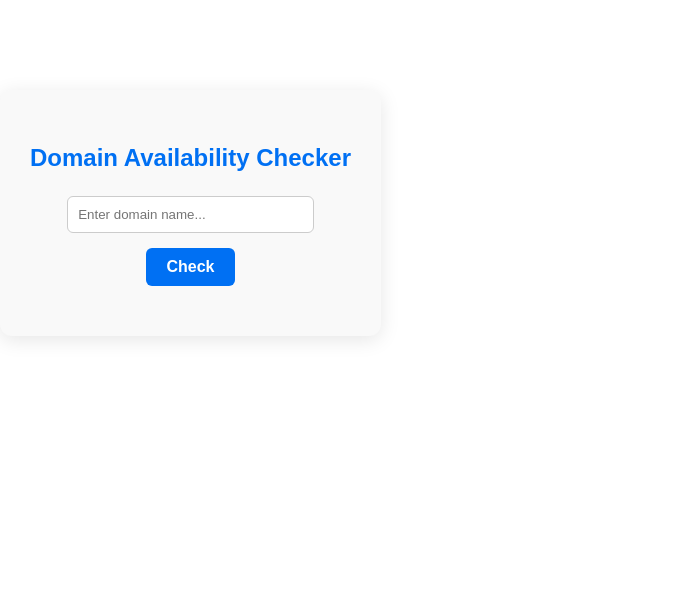
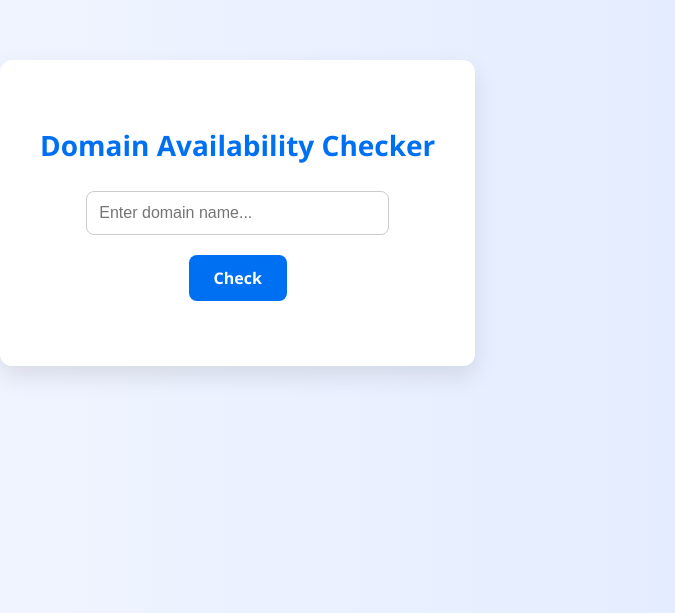
Before and after one commit to Tushar-2225/domain-checker-vite, a React (Vite) app: page / in a window 1280 px wide. Shown: the part 187-800 px from the top of the page, without its empty margins (0-675 px from the left). Built offline with nearby package versions, Linux system fonts and the light colour scheme.

Commit message:
Add professional styling with CSS

```diff
--- /dev/null
+++ b/src/components/DomainSearch.css
@@ -0,0 +1,63 @@
+/* DomainSearch.css */
+
+.container {
+  max-width: 500px;
+  margin: 80px auto;
+  padding: 40px;
+  border-radius: 12px;
+  box-shadow: 0 10px 25px rgba(0, 0, 0, 0.1);
+  background-color: #ffffff;
+  text-align: center;
+  font-family: "Segoe UI", Tahoma, Geneva, Verdana, sans-serif;
+}
+
+h2 {
+  margin-bottom: 25px;
+  color: #0070f3;
+  font-size: 28px;
+}
+
+input {
+  padding: 12px;
+  width: 70%;
+  border-radius: 8px;
+  border: 1px solid #ccc;
+  margin-bottom: 20px;
+  font-size: 16px;
+}
+
+button {
+  padding: 12px 25px;
+  border-radius: 8px;
+  border: none;
+  background-color: #0070f3;
+  color: white;
+  cursor: pointer;
+  font-weight: bold;
+  font-size: 16px;
+  transition: background-color 0.3s ease;
+}
+
+button:hover {
+  background-color: #005bb5;
+}
+
+.result {
+  margin-top: 25px;
+  font-size: 18px;
+  font-weight: bold;
+}
+
+.suggestions {
+  margin-top: 15px;
+  font-size: 16px;
+  text-align: left;
+}
+
+.suggestions ul {
+  padding-left: 20px;
+}
+
+body {
+  background: linear-gradient(to right, #f0f4ff, #d9e6ff);
+}
--- a/src/components/DomainSearch.jsx
+++ b/src/components/DomainSearch.jsx
@@ -1,4 +1,5 @@
 import { useState } from "react";
+import "./DomainSearch.css";
 
 function DomainSearch() {
   const [domain, setDomain] = useState("");
@@ -25,67 +26,20 @@ function DomainSearch() {
   };
 
   return (
-    <div
-      style={{
-        maxWidth: "500px",
-        margin: "50px auto",
-        padding: "30px",
-        borderRadius: "12px",
-        boxShadow: "0 4px 20px rgba(0,0,0,0.1)",
-        backgroundColor: "#f9f9f9",
-        textAlign: "center",
-        fontFamily: "Arial, sans-serif",
-      }}
-    >
-      <h2 style={{ marginBottom: "20px", color: "#0070f3" }}>
-        Domain Availability Checker
-      </h2>
+    <div className="container">
+      <h2>Domain Availability Checker</h2>
       <input
         type="text"
         placeholder="Enter domain name..."
         value={domain}
         onChange={(e) => setDomain(e.target.value)}
-        style={{
-          padding: "10px",
-          width: "70%",
-          borderRadius: "6px",
-          border: "1px solid #ccc",
-          marginBottom: "15px",
-        }}
       />
-      <button
-        onClick={handleSearch}
-        style={{
-          padding: "10px 20px",
-          borderRadius: "6px",
-          border: "none",
-          backgroundColor: "#0070f3",
-          color: "white",
-          cursor: "pointer",
-          fontWeight: "bold",
-        }}
-      >
-        Check
-      </button>
+      <button onClick={handleSearch}>Check</button>
 
-      <p
-        style={{
-          marginTop: "20px",
-          fontSize: "18px",
-          color: domain.endsWith(".com") ? "green" : "red",
-        }}
-      >
-        {result}
-      </p>
+      <p className="result">{result}</p>
 
       {suggestions.length > 0 && (
-        <div
-          style={{
-            marginTop: "15px",
-            fontSize: "16px",
-            textAlign: "left",
-          }}
-        >
+        <div className="suggestions">
           <strong>AI-powered suggestions:</strong>
           <ul>
             {suggestions.map((s, index) => (
```
Also changed, not shown: 3 other files (tests, documents, lock files or other folders).
